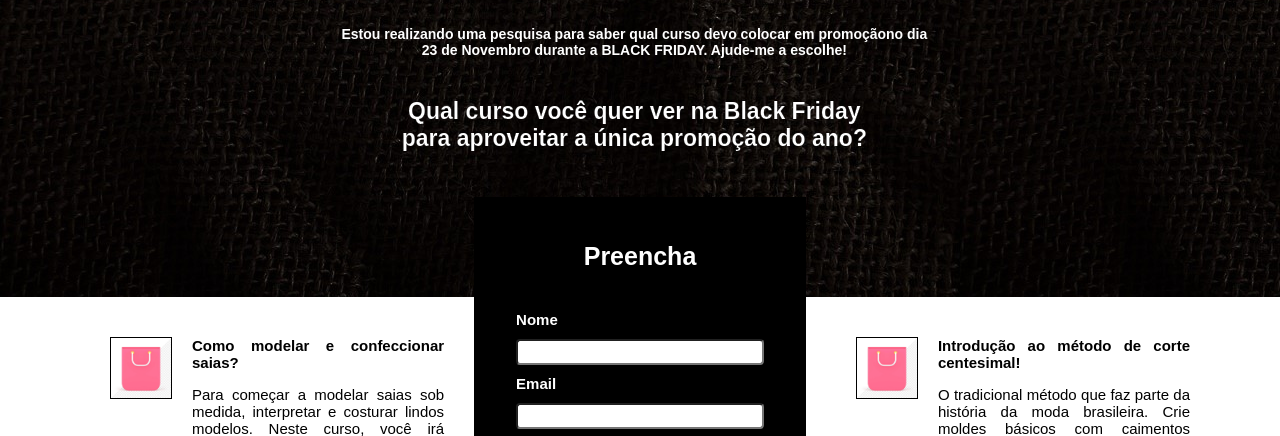
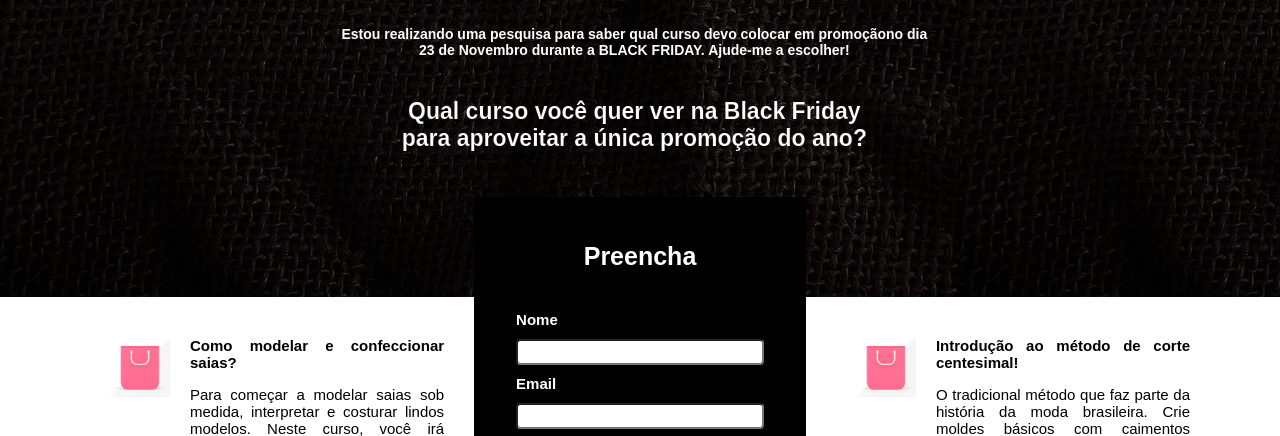
Before and after one commit to CerettaGabriel/LandingPage, a plain HTML site: page Index.html in a window 1280 px wide. Shown: the part 506-942 px from the top of the page. Drawn offline with Linux system fonts and the light colour scheme.

Commit message:
Ultimo commit antes de subir

```diff
--- a/Assets/CSS/Templete.CSS
+++ b/Assets/CSS/Templete.CSS
@@ -110,7 +110,6 @@
     height: 60px;
     margin: 20px;
     margin-top: 0px;
-    border: 1px solid #000000;
 }
 /* Style do formulário */
 fieldset {
@@ -217,7 +216,6 @@
     height: 60px;
     margin: 20px;
     margin-top: 0px;
-    border: 1px solid #000000;
 }
 
 footer {
--- a/Index.html
+++ b/Index.html
@@ -20,7 +20,7 @@
                 <h1 id="content_1">BLACK FRIDAY &#128561</h1>
                 <h2 id="content_2">Fique ligada(o) na unica promoção que faço no ano!</h2>
                 <h2 id="content_3">Irá valer a pena esperar por isso!</h2>
-                <h3 id="content_4">Estou realizando uma pesquisa para saber qual curso devo colocar em promoçãono dia 23 de Novembro durante a BLACK FRIDAY. Ajude-me a escolhe!</h3>
+                <h3 id="content_4">Estou realizando uma pesquisa para saber qual curso devo colocar em promoçãono dia 23 de Novembro durante a BLACK FRIDAY. Ajude-me a escolher!</h3>
                 <h2 id="content_5">Qual curso você quer ver na Black Friday para aproveitar a única promoção do ano?</h2>
             </div>
         </section>
```
